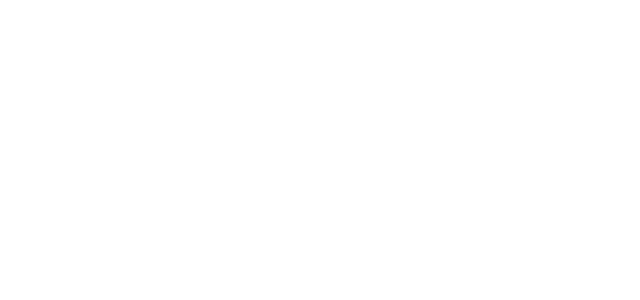
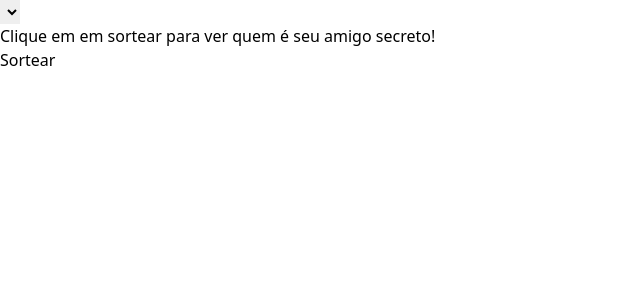
Before and after one commit to italosilva01/testing-library, a React (Create React App) app: page /sorteio in a window 1280 px wide. Before the commit this address had no page. Shown: the top 300 px of the page, without its empty margins (0-640 px from the left). Built offline with nearby package versions, Linux system fonts and the light colour scheme.

Commit message:
finished class four

```diff
--- a/src/App.tsx
+++ b/src/App.tsx
@@ -3,13 +3,15 @@
 import { Home } from "./Screens/Home";
 import { BrowserRouter, Route, Routes } from "react-router-dom";
 import { RecoilRoot } from "recoil";
+import { Raffle } from "Screens/Raffle";
 
 function App() {
   return (
     <BrowserRouter>
       <RecoilRoot>
         <Routes>
-          <Route path="/" element={<Home />} />
+        <Route path="/" element={<Home />} />
+        <Route path="/sorteio" element={<Raffle />} />
         </Routes>
       </RecoilRoot>
     </BrowserRouter>
--- a/src/Screens/Home.tsx
+++ b/src/Screens/Home.tsx
@@ -6,7 +6,9 @@
 import { Form } from "components/Form/Form";
 import { Card } from "components/Card/Card";
 import { Foot } from "components/Foot/Foot";
+import { useListParticipants } from "hook/useListParticipants";
 export const Home = () => {
+  const participants = useListParticipants();
   return (
     <div className="flex flex-col h-screen bg-blue-royal ">
       <header className="flex flex-col bg-blue-royal items-center md:px-24 md:flex-row md:justify-between">
@@ -35,6 +37,9 @@
       <Card>
         <Form />
       </Card>
+      {participants.map((participant) => (
+        <p key={participant}>{participant}</p>
+      ))}
       <Foot />
     </div>
   );
--- a/src/Screens/Raffle.tsx
+++ b/src/Screens/Raffle.tsx
@@ -1,6 +1,6 @@
 import { useListParticipants } from "hook/useListParticipants";
 import { useResultDraw } from "hook/useResultDraw";
-import { useState } from "react";
+import { useEffect, useState } from "react";
 
 export const Raffle = () => {
   const options = useListParticipants();
@@ -8,25 +8,23 @@
   const [currentParticipant, setCurrentParticipant] = useState("");
   const [secretFriend, setSecretFriend] = useState("");
 
-  const raffle = (ev: React.FormEvent<HTMLSelectElement>) => {
+  const raffle = (ev: React.FormEvent<HTMLFormElement>) => {
     ev.preventDefault();
-    if (result.has(currentParticipant)) {
-      console.log("ASAI");
-      setSecretFriend(result.get(currentParticipant)!);
-    }
+    setSecretFriend(result.get(currentParticipant)!);
   };
 
   return (
     <section>
-      <form>
+      <form onSubmit={raffle}>
         <select
           required
           name="currentParticipant"
           id="currentParticipant"
           placeholder="Selecione o seu nome"
-          onSubmit={raffle}
           value={currentParticipant}
-          onChange={(e) => setCurrentParticipant(e.target.value)}
+          onChange={(e) => {
+            setCurrentParticipant(e.target.value);
+          }}
         >
           {options.map((item) => (
             <option value={item} key={item}>
@@ -34,9 +32,15 @@
             </option>
           ))}
         </select>
+        <p>Clique em em sortear para ver quem é seu amigo secreto!</p>
+
         <button>Sortear</button>
       </form>
-      {secretFriend && <p role="alert">{secretFriend}</p>}
+      {secretFriend && (
+        <p className="resultado" role="alert">
+          {secretFriend}
+        </p>
+      )}
     </section>
   );
 };
```
Also changed, not shown: 2 other files (tests, documents, lock files or other folders).
